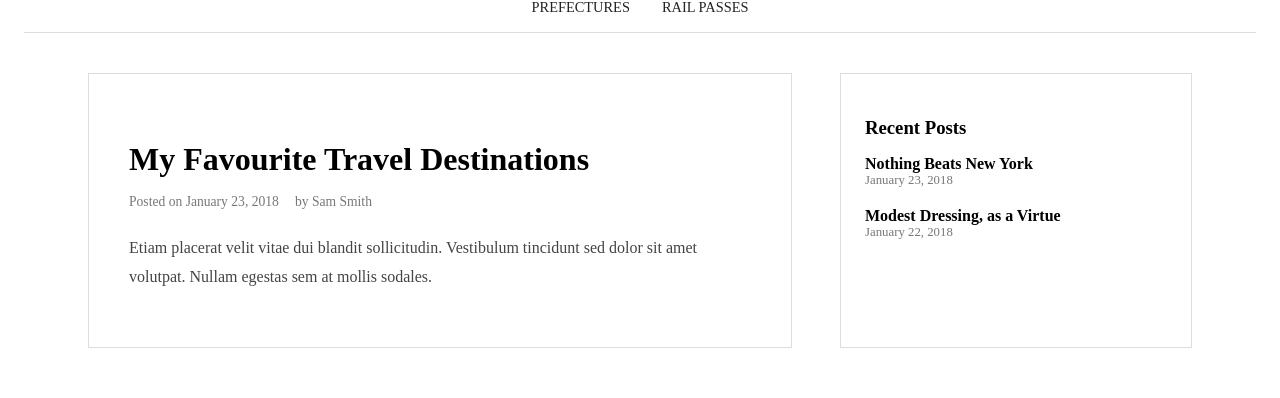
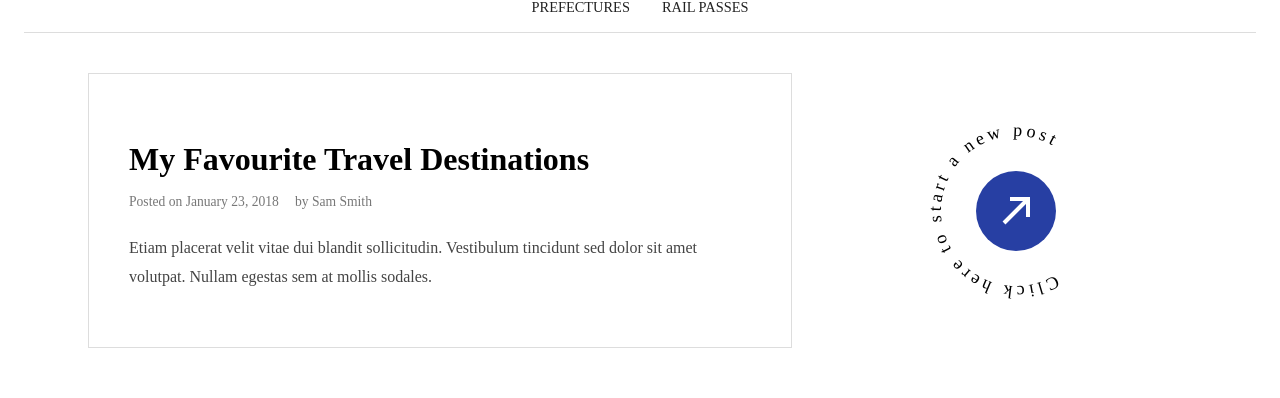
Before and after one commit to kcd20/travel-vue-frontend, a Vue app: page / in a window 1280 px wide. Shown: the part 178-576 px from the top of the page. Built offline with nearby package versions, Linux system fonts and the light colour scheme; the HTML template or start-up script is replaced by a standard one.

Commit message:
add new post button

```diff
--- a/src/components/SidebarComponent.vue
+++ b/src/components/SidebarComponent.vue
@@ -1,45 +1,94 @@
+<script setup lang="ts">
+import { RouterLink } from 'vue-router'
+</script>
+
 <template>
-  <aside class="sidebar">
-    <h3>Recent Posts</h3>
+  <div class="sidebar">
+    <RouterLink to="/new-post" class="circle-link">
+      <div class="circle-wrapper">
+        <svg class="circle-text" width="200" height="200" viewBox="0 0 200 200">
+          <path
+            id="circlePath"
+            d="M 100, 100 m -75, 0 a 75,75 0 1,1 150,0 a 75,75 0 1,1 -150,0"
+            fill="none"
+          />
+          <text text-anchor="middle">
+            <textPath href="#circlePath" startOffset="50%">Click here to start a new post</textPath>
+          </text>
+        </svg>
 
-    <ul>
-      <li v-for="post in posts" :key="post.title">
-        <strong>{{ post.title }}</strong>
-        <span>{{ post.date }}</span>
-      </li>
-    </ul>
-  </aside>
+        <button class="center-button" type="button">
+          <svg
+            width="48"
+            height="48"
+            viewBox="0 0 24 24"
+            fill="none"
+            stroke="white"
+            stroke-width="2"
+          >
+            <line x1="6" y1="18" x2="18" y2="6" />
+            <polyline points="9 6 18 6 18 15" />
+          </svg>
+        </button>
+      </div>
+    </RouterLink>
+  </div>
 </template>
-
-<script setup lang="ts">
-const posts = [
-  { title: 'Nothing Beats New York', date: 'January 23, 2018' },
-  { title: 'Modest Dressing, as a Virtue', date: 'January 22, 2018' }
-]
-</script>
 
 <style scoped>
 .sidebar {
-  border: 1px solid #ddd;
-  padding: 1.5rem;
+  display: flex;
+  justify-content: center;
+  align-items: center;
 }
 
-h3 {
-  margin-bottom: 1rem;
+.circle-link {
+  display: inline-block;
+  width: min-content;
+  cursor: pointer;
 }
 
-ul {
-  list-style: none;
-  padding: 0;
+.circle-wrapper {
+  position: relative;
+  width: 200px;
+  height: 200px;
 }
 
-li {
-  margin-bottom: 1.2rem;
+/* Rotating text */
+.circle-text {
+  width: 200px;
+  height: 200px;
+  font-size: 18px;
+  letter-spacing: 0.2em;
+  animation: spin 10s linear infinite;
 }
 
-span {
-  display: block;
-  font-size: 0.8rem;
-  color: #777;
+/* TRUE CENTERING */
+.center-button {
+  position: absolute;
+  top: 50%;
+  left: 50%;
+  transform: translate(-50%, -50%);
+
+  width: 80px;
+  height: 80px;
+  border-radius: 50%;
+  background: #273fa3;
+  border: none;
+
+  display: flex;
+  align-items: center;
+  justify-content: center;
+  cursor: pointer;
+}
+
+/* Animation */
+@keyframes spin {
+  from {
+    transform: rotate(0deg);
+  }
+  to {
+    transform: rotate(360deg);
+  }
 }
 </style>
```
